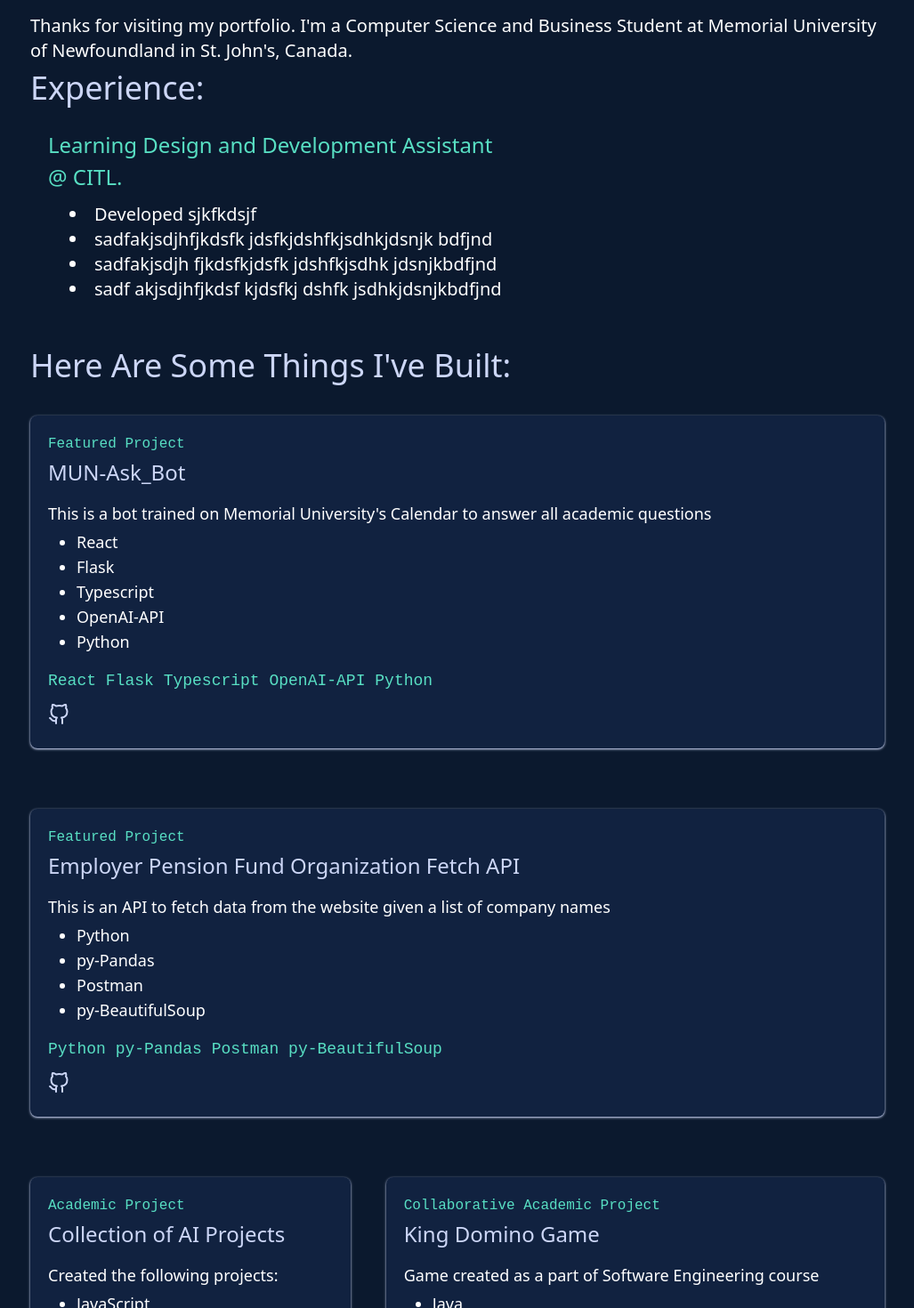
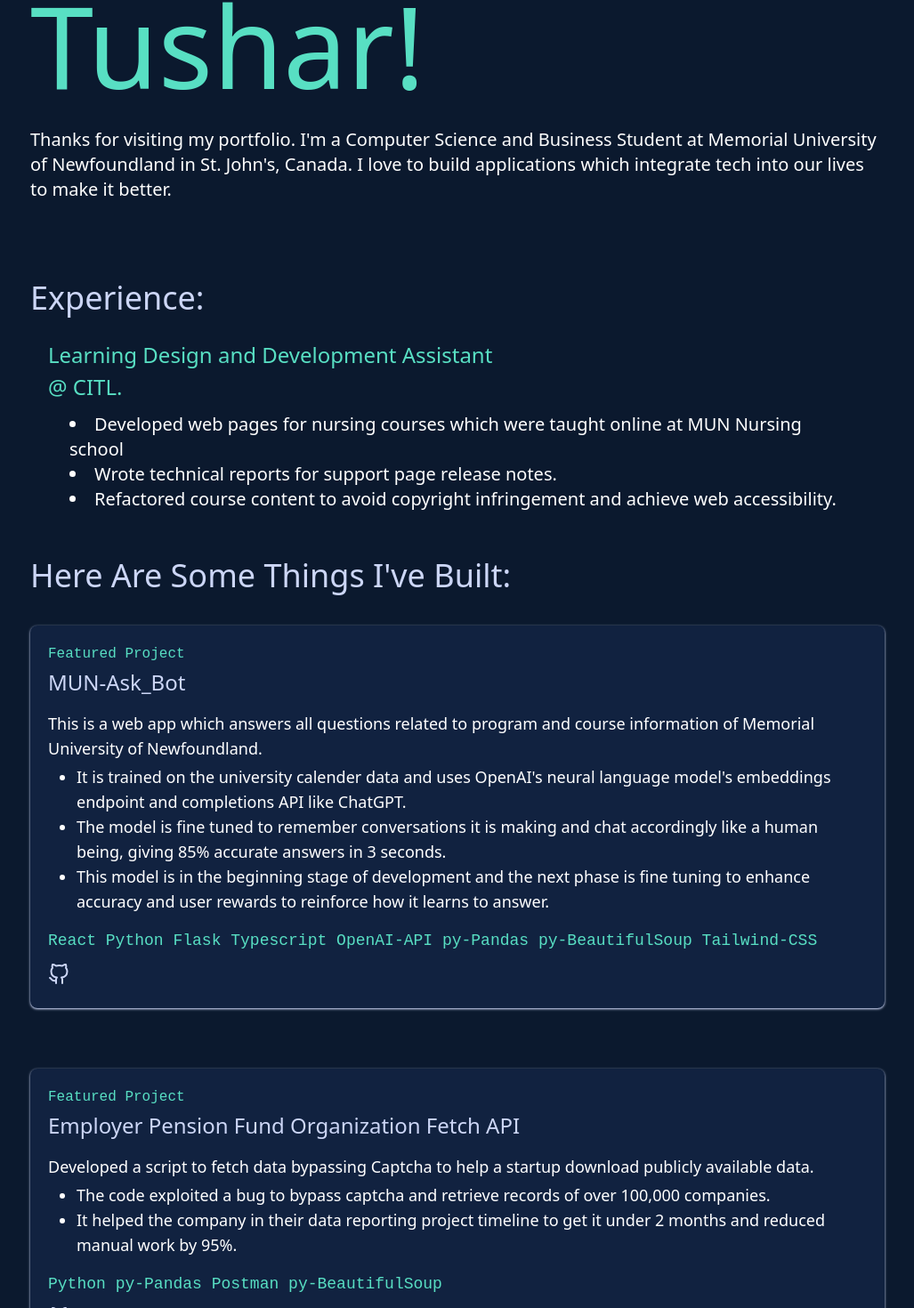
Before and after one commit to TBill06/portfolio, a React (Create React App) app: page / in a window 1280 px wide. Shown: the part 503-1973 px from the top of the page at 89% size, without its empty margins (126-1153 px from the left). Built offline with nearby package versions, Linux system fonts and the light colour scheme.

Commit message:
Fixed Links and Data

```diff
--- a/package.json
+++ b/package.json
@@ -10,6 +10,7 @@
     "react-dom": "^18.2.0",
     "react-icons": "^4.7.1",
     "react-scripts": "5.0.1",
+    "react-scroll-parallax": "^3.3.2",
     "web-vitals": "^2.1.4"
   },
   "scripts": {
--- a/src/App.js
+++ b/src/App.js
@@ -2,18 +2,26 @@
 import About from './components/About.js'
 import Projects from './components/Projects.js'
 import Connect from './components/Connect.js'
+//import { ParallaxProvider } from 'react-scroll-parallax';
 
 const App = () => {
 
   return (
+    //<ParallaxProvider>
     <div className='bg-[#0B192E]'>
       <head><title>Tushar Bill</title></head>
       <Navbar />
       <main className='min-h-screen px-5 md:px-20 lg:px-40'>
         <section className='min-h-screen'>
-          <h2 className="text-6xl py-2 text-[#58DFC3] font-medium md:text-6xl lg:text-9xl">Hello! - My name is</h2>
-          <h2 className="text-6xl pt-2 pb-7 text-[#58DFC3] font-medium md:text-6xl lg:text-9xl">TUSHAR</h2>
-          <p className='text-white text-xl'>Thanks for visiting my portfolio. I'm a Computer Science and Business Student at Memorial University of Newfoundland in St. John's, Canada.</p>
+          <div className='mb-20'>
+            <div className='flex justify-center items-center'>
+            <h2 className="text-6xl py-2 text-[#58DFC3] font-medium md:text-6xl lg:text-9xl">Hello!</h2>
+            <span className='text-6xl text-[#58DFC3] px-5 hover:scale-x-150 hover:duration-300'>——</span>
+            <h2 className='text-6xl py-2 text-[#58DFC3] font-medium md:text-6xl lg:text-9xl'>My Name is</h2>
+            </div>
+          <h2 className="text-6xl pt-2 pb-7 text-[#58DFC3] font-medium md:text-6xl lg:text-9xl">Tushar!</h2>
+          <p className='text-white text-xl'>Thanks for visiting my portfolio. I'm a Computer Science and Business Student at Memorial University of Newfoundland in St. John's, Canada. I love to build applications which integrate tech into our lives to make it better.</p>
+          </div>
           <About />
           <Projects />
           <Connect />
@@ -21,6 +29,7 @@
         <footer className='flex justify-center items-center pb-7 text-white font-code'>Designed & Built by Tushar!</footer>
       </main>
     </div>
+   //</ParallaxProvider>
   );
 }
 
--- a/src/components/About.js
+++ b/src/components/About.js
@@ -6,10 +6,9 @@
         <h4 className="text-[#58DFC3] text-xl pb-1 md:text-2xl">Learning Design and Development Assistant</h4>
         <h4 className="text-[#58DFC3] text-xl md:text-2xl">@ CITL.</h4>
         <ul className="list-disc text-white text-xl px-6 pt-3 list-inside">
-            <li>Developed sjkfkdsjf</li>
-            <li>sadfakjsdjhfjkdsfk jdsfkjdshfkjsdhkjdsnjk bdfjnd</li>
-            <li>sadfakjsdjh fjkdsfkjdsfk jdshfkjsdhk jdsnjkbdfjnd</li>
-            <li>sadf akjsdjhfjkdsf kjdsfkj dshfk jsdhkjdsnjkbdfjnd</li>
+            <li>Developed web pages for nursing courses which were taught online at MUN Nursing school</li>
+            <li>Wrote technical reports for support page release notes.</li>
+            <li>Refactored course content to avoid copyright infringement and achieve web accessibility.</li>
         </ul>
         </div>
         </div>
--- a/src/components/Navbar.js
+++ b/src/components/Navbar.js
@@ -4,7 +4,7 @@
         <header className="bg-[#0B192E] px-2 top-0 z-10 lg:px-5">
             <nav className="flex py-5 items-center justify-between">
                 <h1 className="font-semibold text-white">TUSHAR BILLAKANTI</h1>
-                <button className="text-[#58DFC3] border border-[#58DFC3] hover:text-white hover:bg-[#153140] px-7 py-2 rounded outline-none ease-linear transition-all duration-150">RESUME</button>
+                <a className="text-[#58DFC3] border border-[#58DFC3] hover:text-white hover:bg-[#153140] px-7 py-2 rounded outline-none ease-linear transition-all duration-150" href="src/components/Tushar.pdf" target='_blank' rel="noreferrer">RESUME</a>
             </nav>
         </header>
         </>
--- a/src/components/Projects.js
+++ b/src/components/Projects.js
@@ -6,7 +6,7 @@
         <div className="pb-7">
         <h3 className="text-4xl text-[#CCD6F6] py-2">Here Are Some Things I've Built:</h3>
         <ul className="lg:flex flex-wrap gap-10">
-            {projects_data.map(project => <ProjectItem kind={project.kind} name={project.name} desc={project.description} stack={project.stack} link={project.links} />)}
+            {projects_data.map(project => <ProjectItem kind={project.kind} name={project.name} desc={project.description} stack={project.stack} points={project.points} link={project.links} />)}
         </ul>
         </div>
     )
@@ -18,10 +18,10 @@
             <h3 className="text-2xl text-[#CCD6F6] pb-4 pt-1">{props.name}</h3>
             <p className="text-lg text-white pb-1">{props.desc}</p>
             <ul className="list-disc pl-8 pb-4">
-                {props.stack.map(point => <li className="text-white text-lg">{point}</li>)}
+                {props.points.map(point => <li className="text-white text-lg">{point}</li>)}
             </ul>
             <p className="text-lg font-code text-[#58DFC3] pb-3">{props.stack}</p>
-            <a href={`${props.link}`}  className="text-[#CCD6F6] text-2xl inline-block hover:text-[#58DFC3]"><FiGithub/></a>
+            <a href={`${props.link}`} rel="noreferrer" target='_blank'  className="text-[#CCD6F6] text-2xl inline-block hover:text-[#58DFC3]"><FiGithub/></a>
         </div>
     )
 }
--- a/src/components/Sidebar.js
+++ /dev/null
@@ -1,12 +0,0 @@
-const Sidebar = () => {
-    return(
-        <div className="flex flex-wrap fixed">
-            <ul>
-                <i>Github</i>
-                <i>LinkedIn</i>
-                <i>Twitter</i>
-            </ul>
-        </div>
-    )
-}
-export default Sidebar
--- a/src/data.js
+++ b/src/data.js
@@ -2,37 +2,51 @@
     {
         kind: 'Featured Project',
         name: 'MUN-Ask_Bot',
-        description: "This is a bot trained on Memorial University's Calendar to answer all academic questions",
-        stack: ['React ', 'Flask  ', 'Typescript ', 'OpenAI-API  ', 'Python '],
-        links: 'https://www.google.com'
+        description: "This is a web app which answers all questions related to program and course information of Memorial University of Newfoundland.",
+        points: ["It is trained on the university calender data and uses OpenAI's neural language model's embeddings endpoint and completions API like ChatGPT. ",
+        "The model is fine tuned to remember conversations it is making and chat accordingly like a human being, giving 85% accurate answers in 3 seconds.", "This model is in the beginning stage of development and the next phase is fine tuning to enhance accuracy and user rewards to reinforce how it learns to answer."],
+        stack: ['React ', 'Python ', 'Flask  ', 'Typescript ', 'OpenAI-API  ','py-Pandas ','py-BeautifulSoup ','Tailwind-CSS '],
+        links: 'https://github.com/TBill06'
     },
     {
         kind: 'Featured Project',
         name: 'Employer Pension Fund Organization Fetch API',
-        description: "This is an API to fetch data from the website given a list of company names",
-        stack: ['Python ','py-Pandas ','Postman ','py-BeautifulSoup ',],
-        links: 'host'
+        description: "Developed a script to fetch data bypassing Captcha to help a startup download publicly available data.",
+        points: ["The code exploited a bug to bypass captcha and retrieve records of over 100,000 companies.","It helped the company in their data reporting project timeline to get it under 2 months and reduced manual work by 95%. "],
+        stack: ['Python ','py-Pandas ','Postman ','py-BeautifulSoup '],
+        links: 'https://github.com/TBill06/EPFO-API'
     },
     {
         kind: 'Academic Project',
         name: 'Collection of AI Projects',
-        description: "Created the following projects:",
-        stack: ['JavaScript '],
-        links: 'None'
+        description: "Created the following Artificial Intelligence projects:",
+        points: ["Built efficient path finding algorithms to solve mazes.","Developed genetic algorithm to solve Sudoku.","Built Connect 4 Game artificial algorithm using alpha-beta pruning and Mini-max algorithm.","Cannot provide source code for it due to course obligations."],
+        stack: ['JavaScript ','Path finding algorithms ', 'Reinforcement-learning ', 'Genetic-algorithms ','Neural-Nets '],
+        links: 'https://github.com/TBill06'
     },
     {
         kind: 'Collaborative Academic Project',
         name: 'King Domino Game',
-        description: "Game created as a part of Software Engineering course",
-        stack: ['Java ','UML Class Diagrams ','Use cases ','Swing'],
-        links: 'github'
+        description: "Created a game as part of Software Engineering course",
+        points: ["Developed an interactive board game with graphics.","The game has different levels and also AI opponent."],
+        stack: ['Java ','UML Class Diagrams ','Use cases ','Swing ','Software Design patterns '],
+        links: 'https://github.com/TBill06'
     },
     {
         kind: 'Academic Project',
         name: 'Collection of Visual Computing Projects',
-        description: "Created the following projects:",
-        stack: ['Python ','Tkinter ','OpenCV '],
-        links: 'None'
+        description: "Created the following Computer Vision projects:",
+        points: ["Developed and implemented various image processing filters like Gaussian, Sobel, Kuwahara, Prewitt.","Implemented convolution filters for thresholding operations, background removal operations.","Designed algorithms for image quality boosters and compressors.","Cannot link source code due to course obligations."],
+        stack: ['Python ','Tkinter ','OpenCV ','Java ','py-Pandas ','py-numpy '],
+        links: 'https://github.com/TBill06'
+    },
+    {
+        kind: 'Featured Project',
+        name: 'Responsive Restaurant Website',
+        description: "This website was my first summer project",
+        points: ["Used Bootstrap template to design a fluid UI wireframe for a restaurant.","The site was refactored for achieving web accessibility and responsiveness for different viewpoints."],
+        stack: ['HTML ','CSS ','JavaScript ','Bootstrap ','Flexbox ','Media-Controls ','Tailwind-CSS' ],
+        links: 'https://github.com/TBill06'
     }
 ]
 export default projects_data
```
Also changed, not shown: src/components/Connect.js (+4 -4 lines), src/App.css (added), 2 other files (tests, documents, lock files or other folders).
